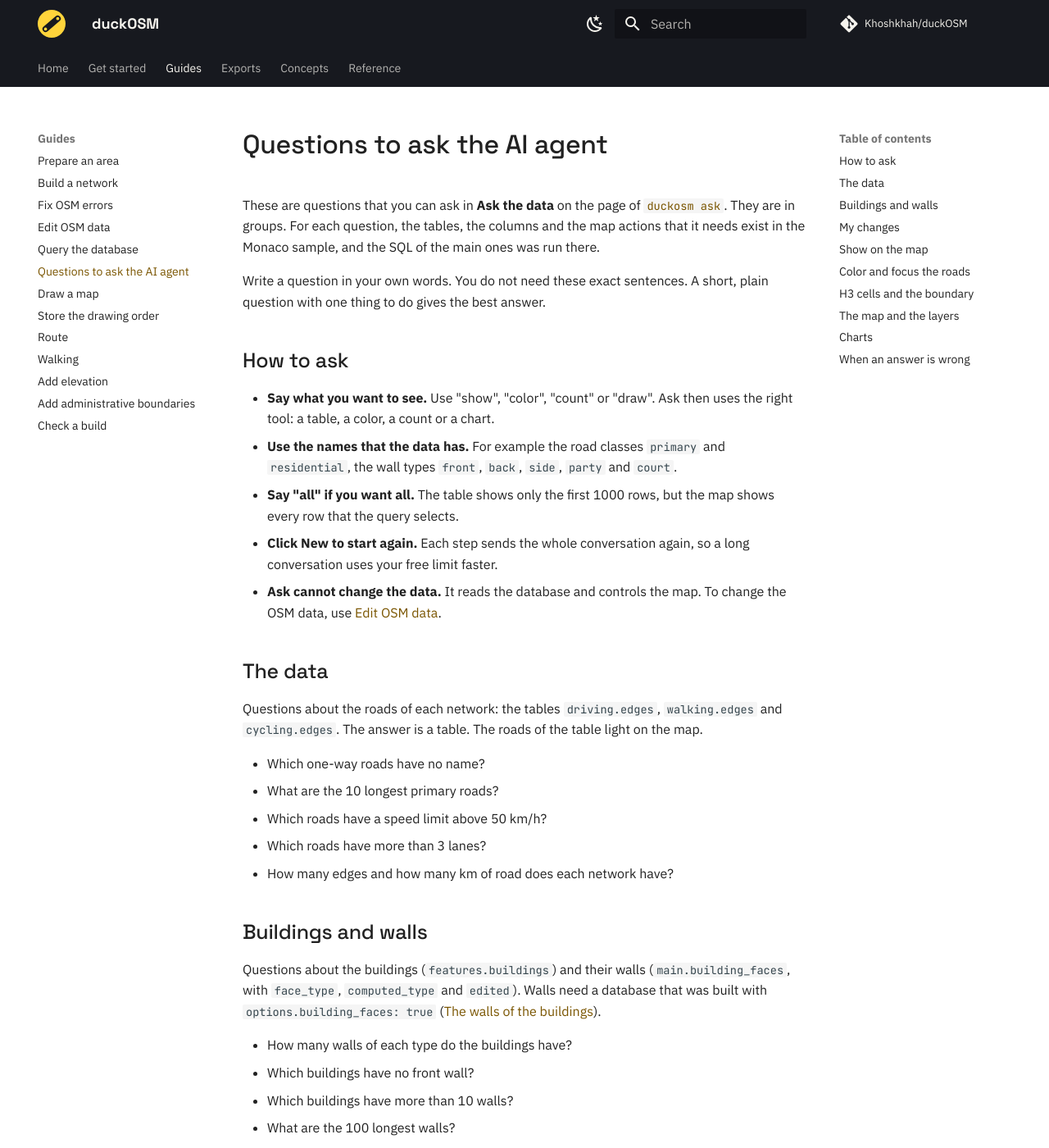
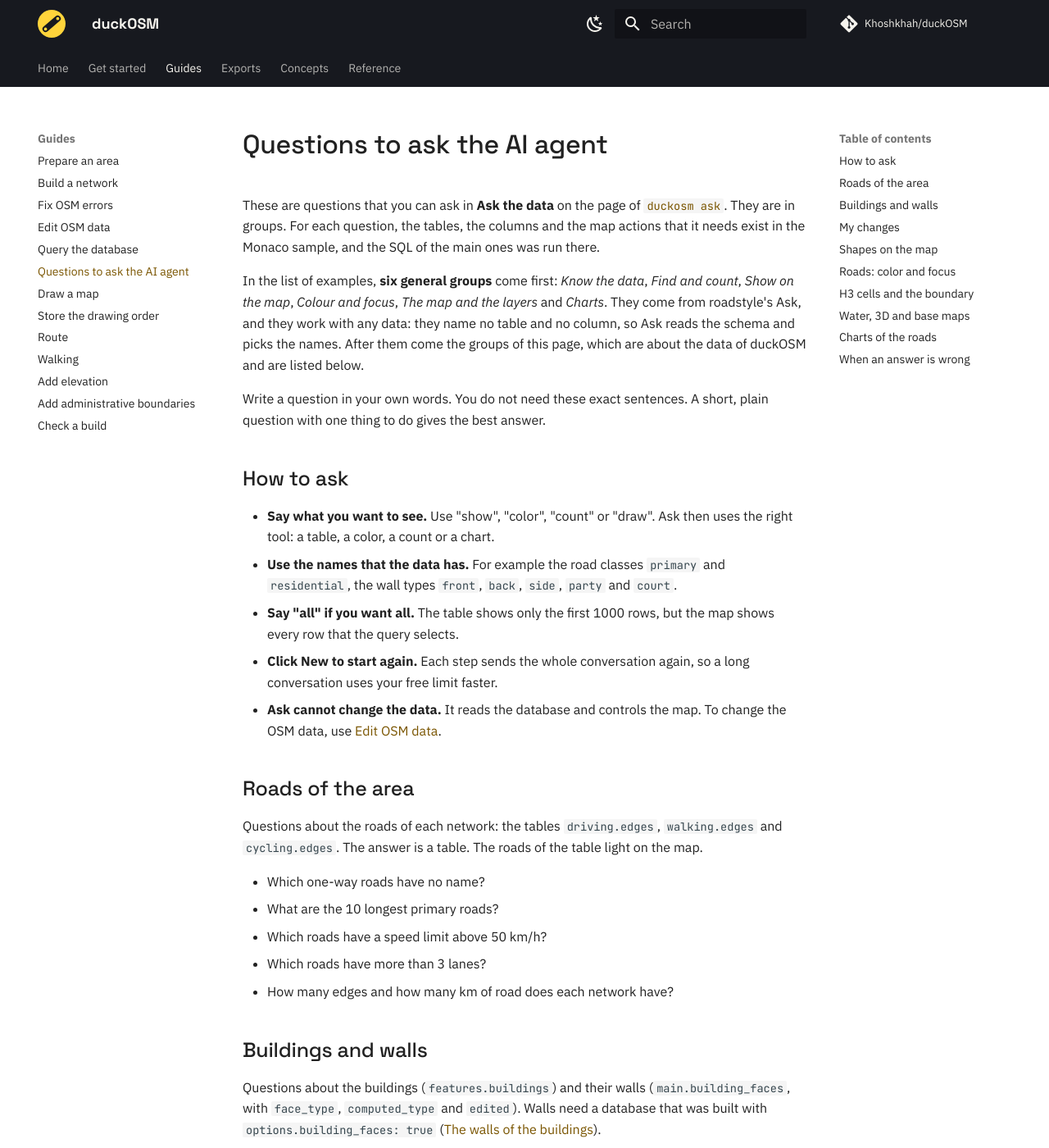
Before and after one commit to Khoshkhah/duckOSM, an MkDocs documentation site: the page built from docs/guides/ask-questions.md, in a window 1280 px wide and 1400 px high. Shown: the whole window at 82% size. Built offline with MkDocs 1.6.1 and Material for MkDocs 9.7.7, drawn with Linux system fonts in a browser that asks for light colours; comment, search, counter and statistics services are not loaded; some of the changed text lies outside the part shown.

Commit message:
duckosm ask: the examples in groups, after roadstyle's general groups
roadstyle PR 90 (on roadstyle main as fa723c43) gives Ask example groups with
headings, and six general groups for any data (Know the data, Find and count, Show on
the map, Colour and focus, The map and the layers, Charts). The pin moves to it (it was
b9e79441, which is inside it).

The page passes its 8 groups with all 32 questions, which come after the general
groups. Three titles were the same as general ones, so the page renames them: Roads of
the area, Shapes on the map, Roads: color and focus, Water 3D and base maps, Charts of
the roads. No heading shows twice. The guide tells about the general groups, and its
headings follow the new titles.

The page test checks that the general groups come first, that no heading is twice, and
that every question of the page is a chip. The tests pass (15).

Co-Authored-By: Claude Sonnet 5.5 <noreply@anthropic.com>

```diff
--- a/docs/guides/ask-questions.md
+++ b/docs/guides/ask-questions.md
@@ -1,6 +1,8 @@
 # Questions to ask the AI agent
 
 These are questions that you can ask in **Ask the data** on the page of [`duckosm ask`](query.md#ask-questions-on-a-page-duckosm-ask). They are in groups. For each question, the tables, the columns and the map actions that it needs exist in the Monaco sample, and the SQL of the main ones was run there.
+
+In the list of examples, **six general groups** come first: *Know the data*, *Find and count*, *Show on the map*, *Colour and focus*, *The map and the layers* and *Charts*. They come from roadstyle's Ask, and they work with any data: they name no table and no column, so Ask reads the schema and picks the names. After them come the groups of this page, which are about the data of duckOSM and are listed below.
 
 Write a question in your own words. You do not need these exact sentences. A short, plain question with one thing to do gives the best answer.
 
@@ -12,7 +14,7 @@ Write a question in your own words. You do not need these exact sentences. A sho
 - **Click New to start again.** Each step sends the whole conversation again, so a long conversation uses your free limit faster.
 - **Ask cannot change the data.** It reads the database and controls the map. To change the OSM data, use [Edit OSM data](edit-osm-data.md).
 
-## The data
+## Roads of the area
 
 Questions about the roads of each network: the tables `driving.edges`, `walking.edges` and `cycling.edges`. The answer is a table. The roads of the table light on the map.
 
@@ -39,7 +41,7 @@ Questions about the fixes file, which the page reads as the table `extra.edits`
 - Which walls did I change by hand?
 - What did I change in the last day?
 
-## Show on the map
+## Shapes on the map
 
 The page draws a result that has a geometry column: nodes as points, buildings as shapes, walls as lines. The table shows the first 1000 rows, and the map shows every row. A wall has a color for its `face_type`, and any shape can have a column `color` with a CSS color.
 
@@ -50,7 +52,7 @@ The page draws a result that has a geometry column: nodes as points, buildings a
 - Show only the front walls of the buildings.
 - Color the walls that I changed by hand in red and the others in grey.
 
-## Color and focus the roads
+## Roads: color and focus
 
 Ask colors roads, or keeps some roads and fades the others. It uses the road classes that the page tells it (for example `primary`, `secondary`, `residential`).
 
@@ -67,7 +69,7 @@ The page computes the H3 cells of the boundary (the table `extra.boundary_h3`, r
 - Show the H3 cells of the boundary at resolution 9.
 - How many nodes are in each H3 cell?
 
-## The map and the layers
+## Water, 3D and base maps
 
 Ask can turn the layers on and off, change the base map, turn the 3D view on, and move the camera. It reads the layers and the base maps of the page first.
 
@@ -76,7 +78,7 @@ Ask can turn the layers on and off, change the base map, turn the 3D view on, an
 - Turn on the 3D view and tilt the map.
 - Switch to the dark base map.
 
-## Charts
+## Charts of the roads
 
 Ask draws a chart of the result in the data dock: bar, line, histogram, scatter or pie.
 
```
Also changed, not shown: 4 other files.
